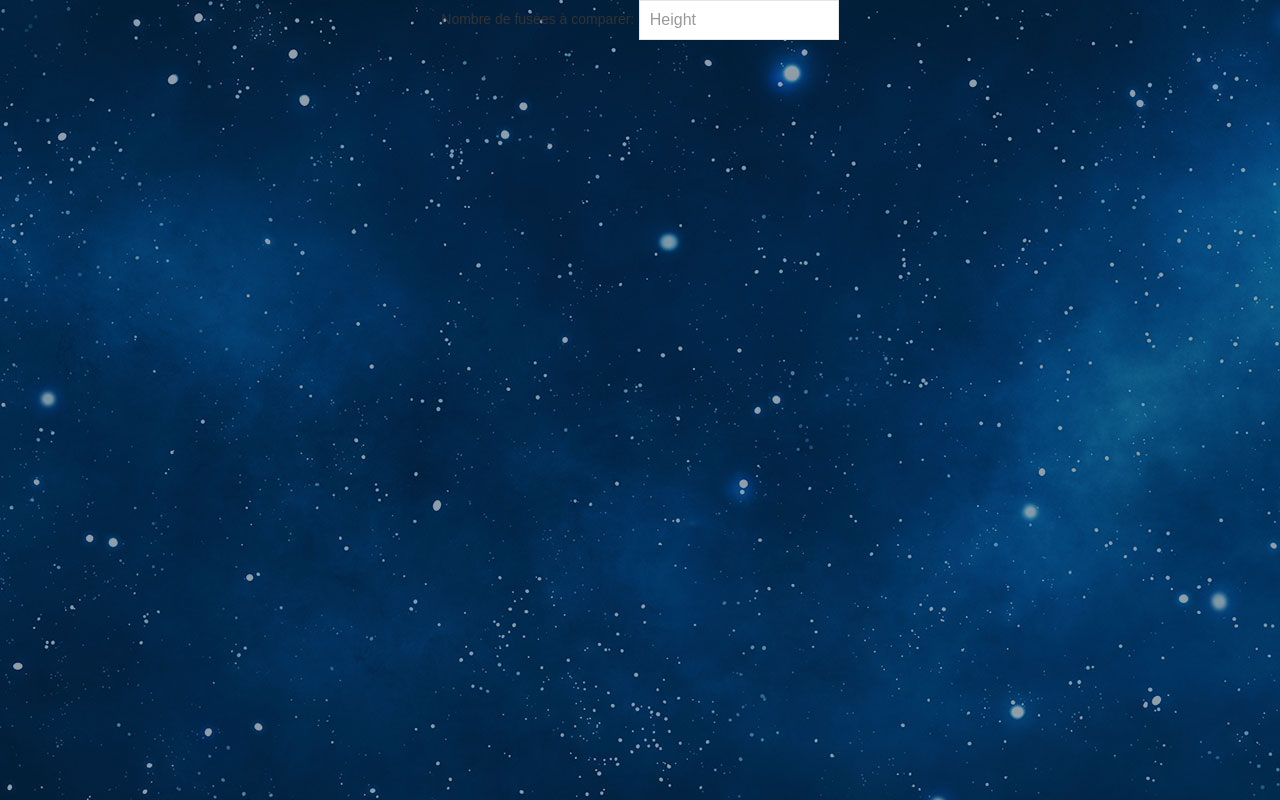
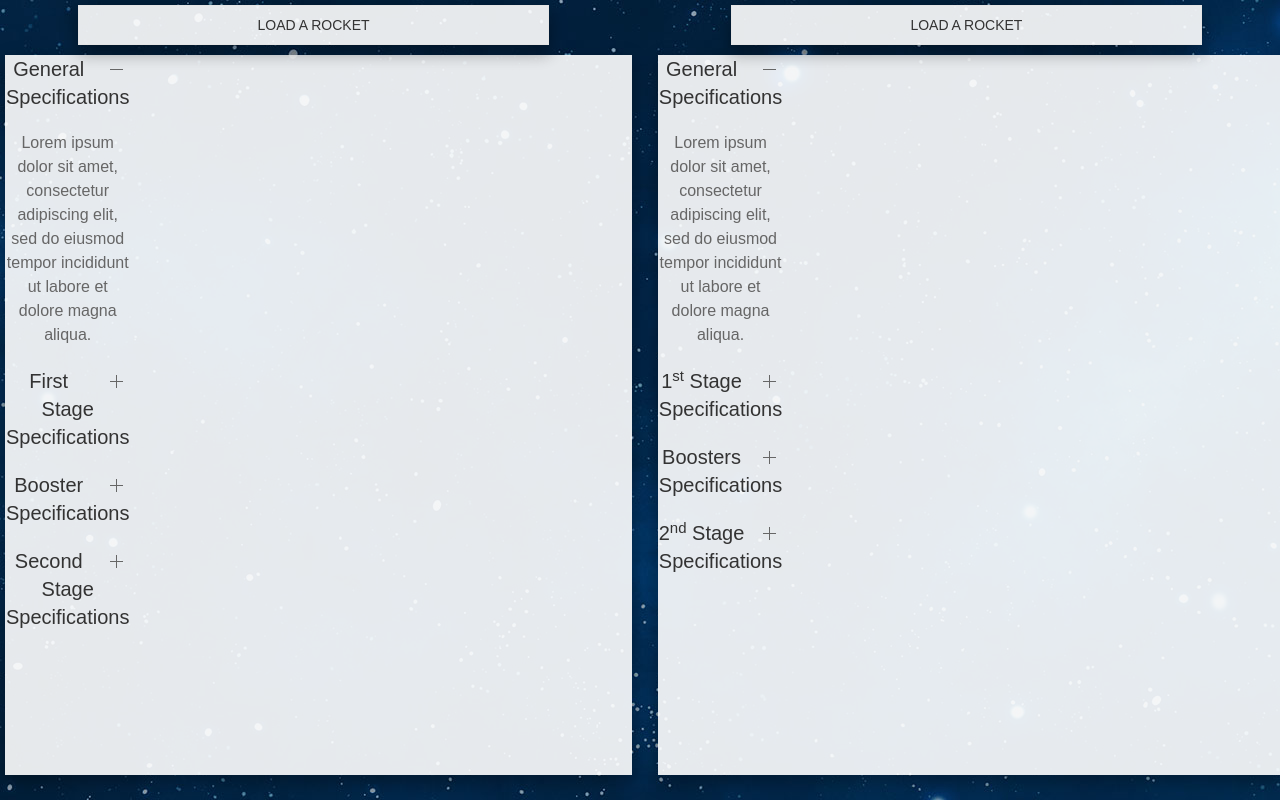
Before and after one commit to o-laurent/rocket-design, a Flask app: template templates/compare_rockets.html in a window 1280 px wide. Run offline with Flask 2, Linux system fonts and the light colour scheme; the template is opened without the code that fills it, so the values that code supplies are empty; a map, chart or similar area stays blank.

Commit message:
fixed db + added import rk route + compare rk BP

```diff
--- a/app.py
+++ b/app.py
@@ -14,16 +14,19 @@ def start():
 @app.route('/designrocket.html')
 @app.route('/addrodesignrocketcket')
 def designrocket():
+    load_db()
     return render_template("designrocket.html")
 
 
 @app.route('/compare_rockets.html')
 @app.route('/compare_rockets')
 def comprocket():
+    load_db()
     return render_template("compare_rockets.html")
 
 @app.route('/trajectory.html')
 def trajectory():
+    load_db()
     return render_template("trajectory.html")
 
 @app.route('/api/newrocket', methods = ['POST'])
@@ -47,6 +50,14 @@ def api_rocket_all():
     print(json)
     return json, 200
 
+@app.route('/api/rockets/byname', methods = ['POST'])
+def api_rocket_byname():
+    print('inside')
+    print(request.get_json())
+    json = pd.DataFrame(get_rocket_byname(request.get_json()['name'])).to_json()
+    print(json)
+    return json, 200
+
 #Utility functions
 def load_db():
     global rocket_db
@@ -54,3 +65,6 @@ def load_db():
 
 def get_rocket_names():
     return list(rocket_db['Name'])
+
+def get_rocket_byname(name: str)->list:
+    return rocket_db.loc[rocket_db['Name'] == name]
--- a/rocket_database.csv
+++ b/rocket_database.csv
@@ -1,5 +1,5 @@
-Name,Year,Country,Mission,Stage number,Height [m],Lift-off mass [tons],Payload mass [kg],S1 height [m],S1 diameter [m],S1 thrust [kN],S1 Isp [s],S1 m0 [tons],S1 mp [tons],B height [m],B diameter [m],B thrust [kN],B Isp [s],B m0 [tons],B mp [tons],S2 height [m],S2 diameter [m],S2 thrust [kN],S2 Isp [s],S2 m0 [tons],S2 mp [tons], S1 color, Booster color, S2 color
-Sputnik,1957,USSR,LEO orbit,2,30.0,280.0,83.6,19.6,3.0,3890,250,168.0,39.6,,,,,,,"6,4","2,95",970,240,99,92,#D4E1E7,#D4E1E7,#D4E1E7
+Name,Year,Country,Mission,Stage number,Height [m],Lift-off mass [tons],Payload mass [kg],S1 height [m],S1 diameter [m],S1 thrust [kN],S1 Isp [s],S1 m0 [tons],S1 mp [tons],B height [m],B diameter [m],B thrust [kN],B Isp [s],B m0 [tons],B mp [tons],S2 height [m],S2 diameter [m],S2 thrust [kN],S2 Isp [s],S2 m0 [tons],S2 mp [tons],S1 color,Booster color,S2 color
+R-7 Semiorka,1957,USSR,LEO orbit,2,30.0,280.0,83.6,19.6,3.0,3890,250,168.0,39.6,,,,,,,"6,4","2,95",970,240,99,92,#D4E1E7,#D4E1E7,#D4E1E7
 Soyuz,1966,USSR,LEO orbit,2,45.6,308.0,7300.0,19.6,2.68,3252,245,178.0,156.8,,,,,,,24,"2,95",779,264,105.4,95.4,#D4E1E7,#D4E1E7,#D4E1E7
 Saturn V,1969,US,Apollo 11,2,110.6,2970.0,48600.0,42.0,10.5,34000,263,2300.0,2169.0,,,,,,,25,10,4900,421,480,444,#D4E1E7,#D4E1E7,#D4E1E7
 Ariane 4,1988,France,GTO orbit,2,58.72,3.8,
--- /dev/null
+++ b/static/css/compare_rockets.css
@@ -0,0 +1,39 @@
+.horizontal_halved {
+    display: flex;
+    justify-content: space-between;
+    height: 90%;
+}
+
+.vertical {
+    height: 100%;
+    width: 49%;
+    margin: 0;
+    text-align: center;
+}
+
+.horizontal {
+    display: flex;
+    justify-content: space-between;
+    height: 100%;
+    width: 100%;
+}
+
+.overn {
+    background-color: rgb(255,255,255,0.9);
+    box-shadow: 0 8px 16px 0 rgba(0,0,0,0.2), 0 6px 20px 0 rgba(0,0,0,0.19);
+    margin: 5px;
+}
+
+.params {
+    width: 20%;
+}
+
+.canvasDiv {
+    width: 78%;
+}
+
+.myCanvas {
+    height: 80%;
+    margin-bottom: 0;
+    position: fixed;
+}
--- a/static/css/design_rocket.css
+++ b/static/css/design_rocket.css
@@ -18,3 +18,10 @@ body {
     padding: 20px;
     margin: 5px;
 }
+
+.overbutton {
+    background-color: rgb(255,255,255,0.9);
+    box-shadow: 0 8px 16px 0 rgba(0,0,0,0.2), 0 6px 20px 0 rgba(0,0,0,0.19);
+    padding: 0px;
+    margin: 5px;
+}
--- a/static/js/compare/front.js
+++ b/static/js/compare/front.js
@@ -0,0 +1,8 @@
+var names
+updateNames()
+
+async function updateNames() {
+    names = await getNames()
+    fillRocketSelector('rocketSelectorL')
+    fillRocketSelector('rocketSelectorR')
+}
--- a/static/js/compare/main.js
+++ /dev/null
@@ -1,30 +0,0 @@
-var rockets
-updateRockets()
-
-async function updateRockets() {
-    rockets = await getRockets()
-}
-
-
-async function getRockets() {
-    const param = {
-        method : 'GET',
-        mode: 'cors',
-        headers : {
-            'Content-Type': 'application/json'
-        }
-    }
-    // On appelle le serveur
-    return fetch ('/api/rockets/all',param)
-    .then(response =>{
-        if (response.status != 200) {
-            console.log("Erreur")
-        }
-        else {
-            return response.json()
-        }
-    }).then(response =>{
-        return response
-    })
-    .catch(console.error)
-}
--- a/static/js/design/main.js
+++ b/static/js/design/main.js
@@ -1,11 +1,3 @@
-var names
-updateNames()
-
-async function updateNames() {
-    names = await getNames()
-    fillRocketSelector()
-}
-
 async function getNames() {
     const param = {
         method : 'GET',
@@ -31,17 +23,17 @@ async function getNames() {
 
 async function getRocketbyName(name) {
     const param = {
-        method : 'GET',
+        method : 'POST',
         mode: 'cors',
         headers : {
             'Content-Type': 'application/json'
         },
-        body : {
+        body : JSON.stringify({
             name: name
-        }
+        })
     }
     // On appelle le serveur
-    return fetch ('/api/rockets/byname',param)
+    return fetch ('/api/rockets/byname', param)
     .then(response =>{
         if (response.status != 200) {
             console.log("Erreur")
@@ -80,14 +72,14 @@ async function addRocket() {
     .catch(console.error)
 }
 
-async function fillRocketSelector() {
+async function fillRocketSelector(rocketS) {
     // Affiche les options d'un select avec toutes les catégories possibles et en value les _id des catégories
         for(name of names.names)
         {
             var option = document.createElement('option')
             option.innerHTML = name
             option.value = name // ou _id pour enregisrter les id
-            document.getElementById('rocketSelector').appendChild(option);
+            document.getElementById(rocketS).appendChild(option);
         }
 }
 //Fonction de chargement d'une fusée en particulier
--- a/templates/compare_rockets.html
+++ b/templates/compare_rockets.html
@@ -11,19 +11,113 @@
     <link rel="stylesheet" href="../static/css/uikit.min.css" />
     <link rel ="stylesheet" href="../static/css/main.css">
     <link rel ="stylesheet" href="../static/css/design_rocket.css">
+    <link rel ="stylesheet" href="../static/css/compare_rockets.css">
 </head>
 <body>
-    <div class="uk-form">
-        <div class="uk-margin">
-            <label class="uk-form-label" for="stage2Height">Nombre de fusées à comparer:</label>
-            <input class="uk-input uk-form-width-medium" id="stage2Height" type="number" placeholder="Height"  step="0.01" name='stage2Height' autocomplete="off">
+    <div class='horizontal_halved'>
+        <div class='vertical'>
+            <button id="popUpButtonL" class='uk-button uk-button-default overbutton uk-width-3-4 ' uk-toggle="target: #load-toggleL"  type='button'>Load a rocket </button>
+            <div class='horizontal overn'>
+                <div class='params'>
+                    <ul id="accordionL" uk-accordion>
+                        <li class="uk-open">
+                            <a class="uk-accordion-title" href="#">General Specifications</a>
+                            <div class="uk-accordion-content">
+                                <p>Lorem ipsum dolor sit amet, consectetur adipiscing elit, sed do eiusmod tempor incididunt ut labore et dolore magna aliqua.</p>
+                            </div>
+                        </li>
+                        <li>
+                            <a class="uk-accordion-title" href="#"> First Stage Specifications</a>
+                            <div class="uk-accordion-content">
+                                <p>Ut enim ad minim veniam, quis nostrud exercitation ullamco laboris nisi ut aliquip ex ea commodo consequat. Duis aute irure dolor reprehenderit.</p>
+                            </div>
+                        </li>
+                        <li>
+                            <a class="uk-accordion-title" href="#"> Booster Specifications</a>
+                            <div class="uk-accordion-content">
+                                <p>Duis aute irure dolor in reprehenderit in voluptate velit esse cillum dolore eu fugiat nulla pariatur. Excepteur sint occaecat cupidatat proident.</p>
+                            </div>
+                        </li>
+                        <li>
+                            <a class="uk-accordion-title" href="#"> Second Stage Specifications</a>
+                            <div class="uk-accordion-content">
+                                <p>Duis aute irure dolor in reprehenderit in voluptate velit esse cillum dolore eu fugiat nulla pariatur. Excepteur sint occaecat cupidatat proident.</p>
+                            </div>
+                        </li>
+                    </ul>
+                </div>
+                <div class='canvasDiv'>
+                    <div class='nameDiv'>
+                    </div>
+                    <canvas id='canvasL'></canvas>
+                </div>
+            </div>
+        </div>
+        <div class='vertical'>
+            <button id="popUpButtonR" class='uk-button uk-button-default overbutton uk-width-3-4 ' uk-toggle="target: #load-toggleR"  type='button'>Load a rocket  </button>
+            <div class='horizontal overn'>
+                <div class='params'>
+                    <ul id="accordionL" uk-accordion>
+                        <li class="uk-open">
+                            <a class="uk-accordion-title" href="#">General Specifications</a>
+                            <div class="uk-accordion-content">
+                                <p>Lorem ipsum dolor sit amet, consectetur adipiscing elit, sed do eiusmod tempor incididunt ut labore et dolore magna aliqua.</p>
+                            </div>
+                        </li>
+                        <li>
+                            <a class="uk-accordion-title" href="#"> 1<sup>st</sup> Stage Specifications</a>
+                            <div class="uk-accordion-content">
+                                <p>Ut enim ad minim veniam, quis nostrud exercitation ullamco laboris nisi ut aliquip ex ea commodo consequat. Duis aute irure dolor reprehenderit.</p>
+                            </div>
+                        </li>
+                        <li>
+                            <a class="uk-accordion-title" href="#"> Boosters Specifications</a>
+                            <div class="uk-accordion-content">
+                                <p>Duis aute irure dolor in reprehenderit in voluptate velit esse cillum dolore eu fugiat nulla pariatur. Excepteur sint occaecat cupidatat proident.</p>
+                            </div>
+                        </li>
+                        <li>
+                            <a class="uk-accordion-title" href="#"> 2<sup>nd</sup> Stage Specifications</a>
+                            <div class="uk-accordion-content">
+                                <p>Duis aute irure dolor in reprehenderit in voluptate velit esse cillum dolore eu fugiat nulla pariatur. Excepteur sint occaecat cupidatat proident.</p>
+                            </div>
+                        </li>
+                    </ul>
+                </div>
+                <div class='canvasDiv'>
+                    <div class='nameDiv'>
+                    </div>
+                    <canvas id='canvasR'></canvas>
+                </div>
+            </div>
+        </div>
+    </div>
+
+    <!-- Pop-up -->
+    <div id="load-toggleL" uk-modal>
+        <div class="uk-modal-dialog uk-modal-body">
+            Select the rocket to load :
+            <select id='rocketSelectorL' class="uk-select uk-form-width-medium">
+            </select>
+            <button id="selectButtonL" class='uk-button uk-button-default uk-button-primary'  type='button'> Load </button>
+        </div>
+    </div>
+
+    <div id="load-toggleR" uk-modal>
+        <div class="uk-modal-dialog uk-modal-body">
+            Select the rocket to load :
+            <select id='rocketSelectorR' class="uk-select uk-form-width-medium">
+            </select>
+            <button id="selectButtonR" class='uk-button uk-button-default uk-button-primary'  type='button'> Load </button>
         </div>
     </div>
 
     <!-- Front script -->
+    <script src="../static/js/design/main.js"></script>
     <script src="../static/js/compare/main.js"></script>
     <script src="../static/js/compare/front.js"></script>
     <script src="../static/js/draw.js"></script>
+
     <!-- UIKIT Theme -->
     <script src="../static/js/uikit.min.js"></script>
     <script src="../static/js/uikit-icons.min.js"></script>
```
Also changed, not shown: static/js/design/front.js (+8 -0 lines), templates/designrocket.html (+5 -5 lines).
